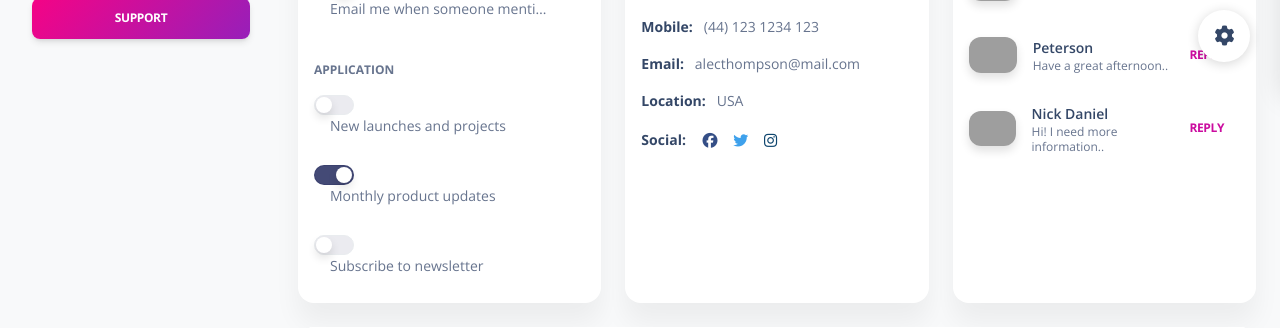
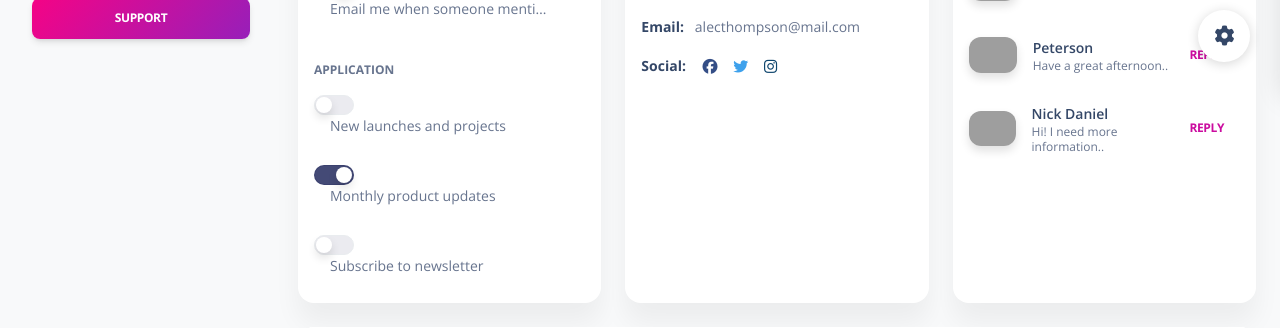
Before and after one commit to LOUGBEGNON/django_project_managment, a Django app: template templates/pages/profile.html in a window 1280 px wide. Shown: the part 708-1036 px from the top of the page. Run offline with Django 3.2, Linux system fonts and the light colour scheme; the template is opened without the code that fills it, so the values that code supplies are empty; style sheets or scripts are compiled from the project's sources; parts of the project's set-up code (start-up, migrations or seed data) failed here and were passed over; some libraries are stand-ins or nearby versions; grey boxes are pictures that could not be loaded.

Commit message:
modifier profile information

```diff
--- a/templates/dashboard/profile.html
+++ b/templates/dashboard/profile.html
@@ -150,7 +150,7 @@
             <div class="card-header pb-0 p-3">
               <div class="row">
                 <div class="col-md-8 d-flex align-items-center">
-                  <h6 class="mb-0">Profile Information</h6>
+                  <h6 class="mb-0"> Profile Information </h6>
                 </div>
                 <div class="col-md-4 text-end">
                   <a href="javascript:;">
@@ -166,9 +166,9 @@
               <hr class="horizontal gray-light my-4">
               <ul class="list-group">
                 <li class="list-group-item border-0 ps-0 pt-0 text-sm"><strong class="text-dark">Full Name:</strong> &nbsp; Alec M. Thompson</li>
-                <li class="list-group-item border-0 ps-0 text-sm"><strong class="text-dark">Mobile:</strong> &nbsp; (44) 123 1234 123</li>
+                <!-- <li class="list-group-item border-0 ps-0 text-sm"><strong class="text-dark">Mobile:</strong> &nbsp; (44) 123 1234 123</li> -->
                 <li class="list-group-item border-0 ps-0 text-sm"><strong class="text-dark">Email:</strong> &nbsp; alecthompson@mail.com</li>
-                <li class="list-group-item border-0 ps-0 text-sm"><strong class="text-dark">Location:</strong> &nbsp; USA</li>
+                <!-- <li class="list-group-item border-0 ps-0 text-sm"><strong class="text-dark">Location:</strong> &nbsp; USA</li> -->
                 <li class="list-group-item border-0 ps-0 pb-0">
                   <strong class="text-dark text-sm">Social:</strong> &nbsp;
                   <a class="btn btn-facebook btn-simple mb-0 ps-1 pe-2 py-0" href="javascript:;">
--- a/templates/pages/profile.html
+++ b/templates/pages/profile.html
@@ -166,9 +166,9 @@
               <hr class="horizontal gray-light my-4">
               <ul class="list-group">
                 <li class="list-group-item border-0 ps-0 pt-0 text-sm"><strong class="text-dark">Full Name:</strong> &nbsp; Alec M. Thompson</li>
-                <li class="list-group-item border-0 ps-0 text-sm"><strong class="text-dark">Mobile:</strong> &nbsp; (44) 123 1234 123</li>
+                <!-- <li class="list-group-item border-0 ps-0 text-sm"><strong class="text-dark">Mobile:</strong> &nbsp; (44) 123 1234 123</li> -->
                 <li class="list-group-item border-0 ps-0 text-sm"><strong class="text-dark">Email:</strong> &nbsp; alecthompson@mail.com</li>
-                <li class="list-group-item border-0 ps-0 text-sm"><strong class="text-dark">Location:</strong> &nbsp; USA</li>
+                <!-- <li class="list-group-item border-0 ps-0 text-sm"><strong class="text-dark">Location:</strong> &nbsp; USA</li> -->
                 <li class="list-group-item border-0 ps-0 pb-0">
                   <strong class="text-dark text-sm">Social:</strong> &nbsp;
                   <a class="btn btn-facebook btn-simple mb-0 ps-1 pe-2 py-0" href="javascript:;">
```
